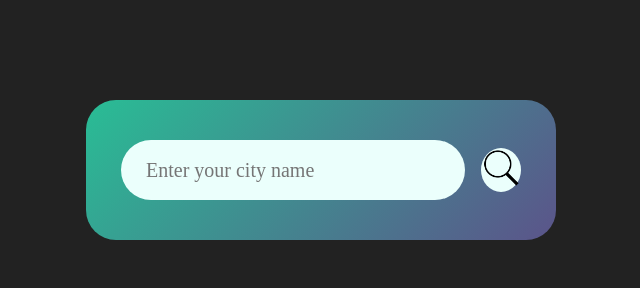
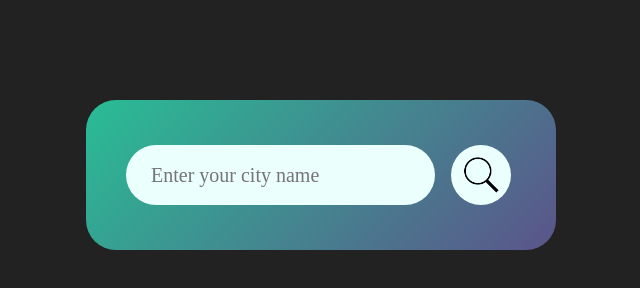
Before and after one commit to Abhistar123/Weather-App, a plain HTML site: page index.html in a window 1280 px wide. Shown: the whole page, without its empty margins (319-959 px from the left). Drawn offline with Linux system fonts and the light colour scheme.

Commit message:
latest commit

```diff
--- a/style.css
+++ b/style.css
@@ -26,6 +26,8 @@ body{
     display: flex; /* search wale div ko horizontal layout(row) mein rakhta hain */
     justify-content: space-between ; /* search wale div me do(2) content ke bich space rakhta hain */
     align-items: center;
+    padding: 5px;
+    border-radius: 30px;
 
 }
 .search input{
@@ -38,14 +40,23 @@ body{
     padding: 10px 25px;
     margin-right: 16px;
     font-size: 20px;  /* andar ka text size badane ke liye */
-     flex: 1; /* jo bhi type krenge khali jgah ko bhi bhar degaa (fill the remaining space)  flex grow */
+    flex: 1; /* jo bhi type krenge khali jgah ko bhi bhar degaa (fill the remaining space)  flex grow
+    Makes the input take up the remaining horizontal space. */
 }
 .search button{
+      width: 60px;  /* Sets fixed size so it doesn’t overflow or expand. */
+      height: 60px; /* Sets fixed size so it doesn’t overflow or expand. */
       background: #ebfffc;
       border-radius: 50%;
+      padding: 8px;
+      margin-right: 5px;
       border: 0;
       outline: 0;
       cursor: pointer;
+      display: flex;
+      justify-content: center;
+      align-items: center;
+      flex-shrink: 0;  /* prevent button from shrinking */
 
 }
 
@@ -80,13 +91,21 @@ body{
     display: flex;  /* row wise krne ke liye humidity and wind ko display flex krenge */
     align-items: center; /* jo bhi display flex krenge uske beech me center krenge */
     justify-content: space-between; /* jo bhi display flex krenge uske beech me space dene ke liy */
-    padding: 0 20px;
-    margin-top: 50px;
+    padding: 0 10px;
+    margin-top: 40px;
+    gap: 10px; /* optional: Adds spacing between elements without breaking layout.
+ */
+    flex-wrap: wrap; /* allow items to wrap if space is tight */
+                     /*Allows .col blocks to wrap to a new line on small screens. */
 }
 .col{
     display: flex; /* row wise krne ke liye */
     align-items: center;
     text-align: left;
+    min-width: 120px; /* prevent text from squashing */
+                      /*Prevents .col from shrinking too small.*/
+    flex: 1 1 45%; /* allow flexibility on small screens */
+                   /*Makes .col responsive: takes up space but wraps when needed.*/
 
 }
 .col img{
```
Also changed, not shown: 1 other file.
